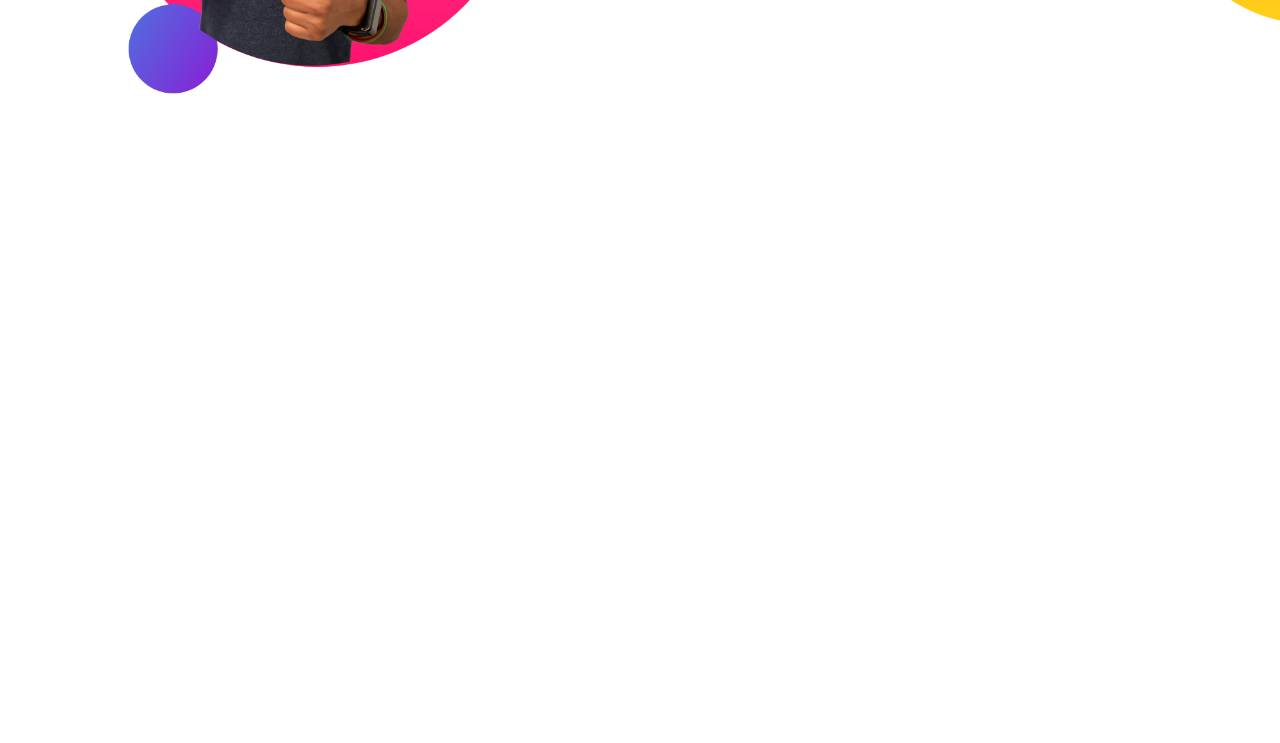
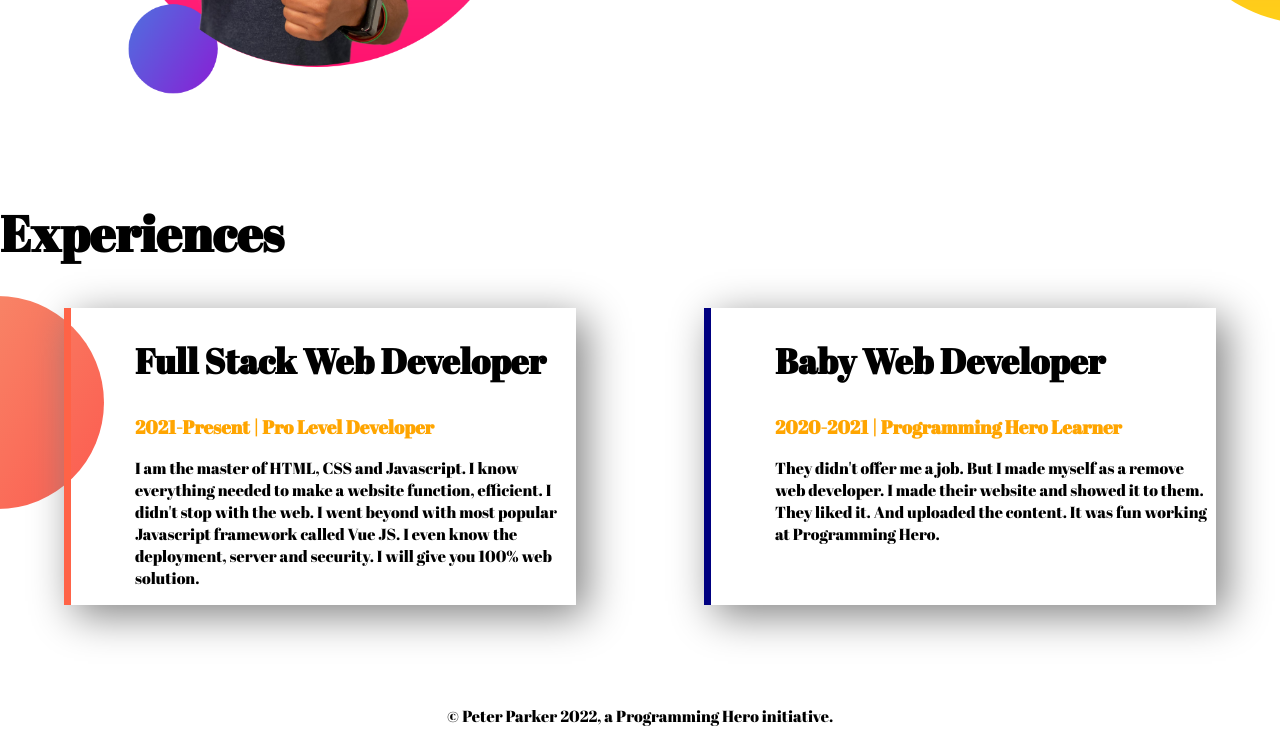
Before and after one commit to Raihankabir22/developer-portfolio, a plain HTML site: page index.html in a window 1280 px wide. Shown: the part 930-1673 px from the top of the page. Before the commit the page ends 1129 px from the top, so only its background shows below. Drawn offline with Linux system fonts and the light colour scheme.

Commit message:
style add & footer added

```diff
--- a/index.html
+++ b/index.html
@@ -14,7 +14,7 @@
 
 <body>
 
-    <section class="top-banner">
+    <section class="top-banner flexible-container">
 
 
         <div class="half-width">
@@ -34,7 +34,7 @@
 
     </section>
 
-    <section class="dream-big">
+    <section class="dream-big flexible-container">
 
         <div class="half-width">
             <img src="images/jhankar2.png" alt="">
@@ -51,6 +51,43 @@
 
     </section>
 
+    <section class="experience-area">
+        <h1>Experiences</h1>
+
+
+
+        <div class="flexible-container">
+
+
+            <div id="full-stack" class="experience-item">
+
+                <h2>Full Stack Web Developer</h2>
+                <h3 class="orange-color">2021-Present | Pro Level Developer</h3>
+                <p>I am the master of HTML, CSS and Javascript. I know everything needed to make a website function,
+                    efficient. I didn't stop with the web. I went beyond with most popular Javascript framework called
+                    Vue
+                    JS. I even know the deployment, server and security. I will give you 100% web solution.</p>
+
+            </div>
+
+            <div id="bady-web" class="experience-item">
+                <h2>Baby Web Developer</h2>
+                <h3 class="orange-color">2020-2021 | Programming Hero Learner</h3>
+                <p>They didn't offer me a job. But I made myself as a remove web developer. I made their website and
+                    showed
+                    it to them. They liked it. And uploaded the content. It was fun working at Programming Hero.</p>
+            </div>
+
+        </div>
+
+
+
+    </section>
+
 </body>
 
+<footer>
+    <p>© Peter Parker 2022, a Programming Hero initiative.</p>
+</footer>
+
 </html>
--- a/style.css
+++ b/style.css
@@ -7,11 +7,15 @@ h1 {
     font-size: 50px;
 }
 
+h2 {
+    font-size: 35px;
+}
+
 .orange-color {
     color: orange;
 }
 
-section {
+.flexible-container {
     display: flex;
     margin-bottom: 100px;
 }
@@ -45,3 +49,35 @@ section {
     background-position: right;
 
 }
+
+.experience-item {
+
+    width: 40%;
+    margin-left: 5%;
+    margin-right: 5%;
+    padding-left: 5%;
+    box-shadow: 10px 10px 40px gray;
+
+
+}
+
+.experience-area {
+    background-image: url(images/exp-bg.png);
+    background-repeat: no-repeat;
+    background-position: left;
+}
+
+#full-stack {
+
+    border-left: 7px solid tomato;
+
+}
+
+#bady-web {
+
+    border-left: 7px solid navy;
+}
+
+footer p {
+    text-align: center;
+}
```
